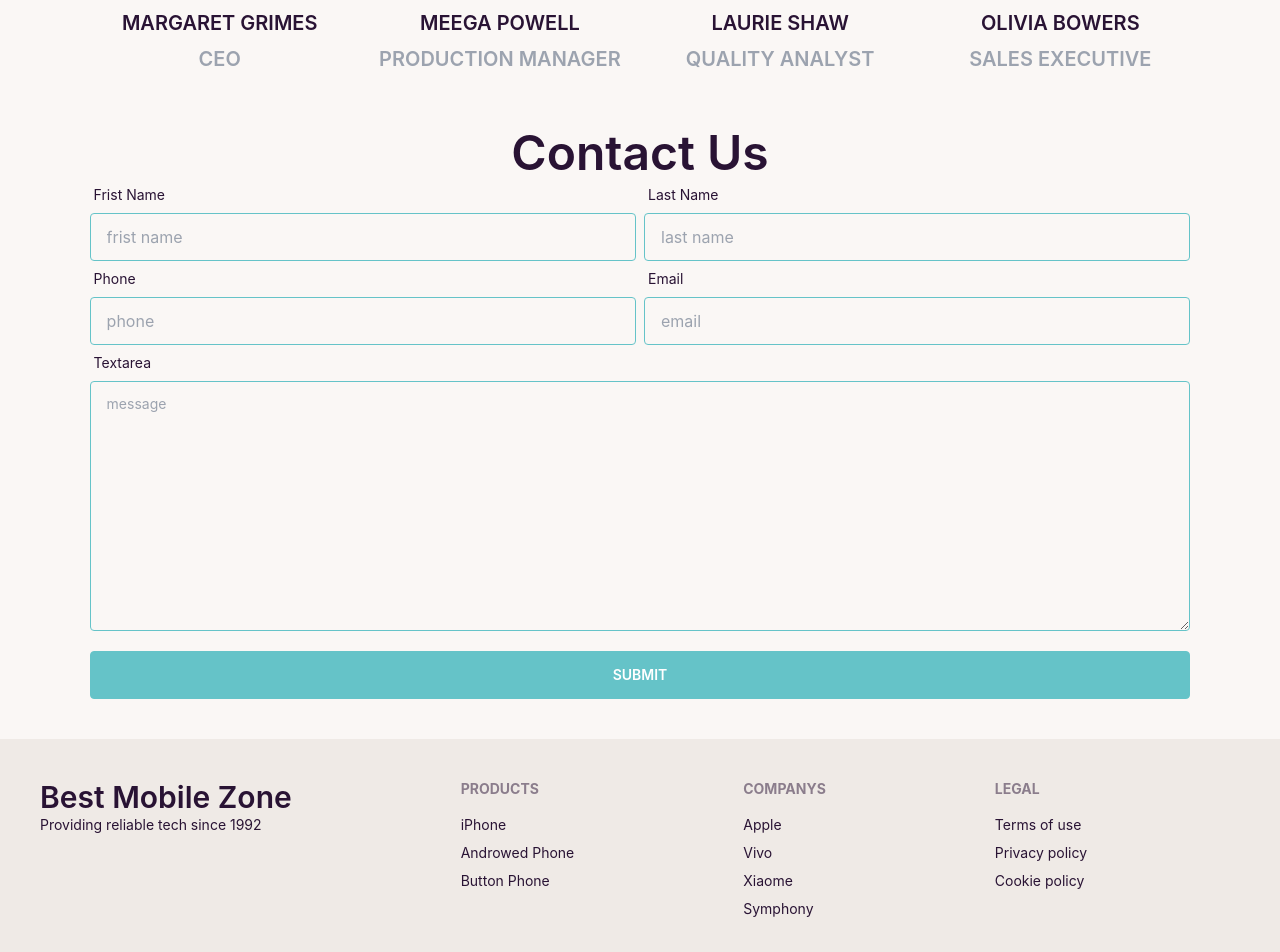
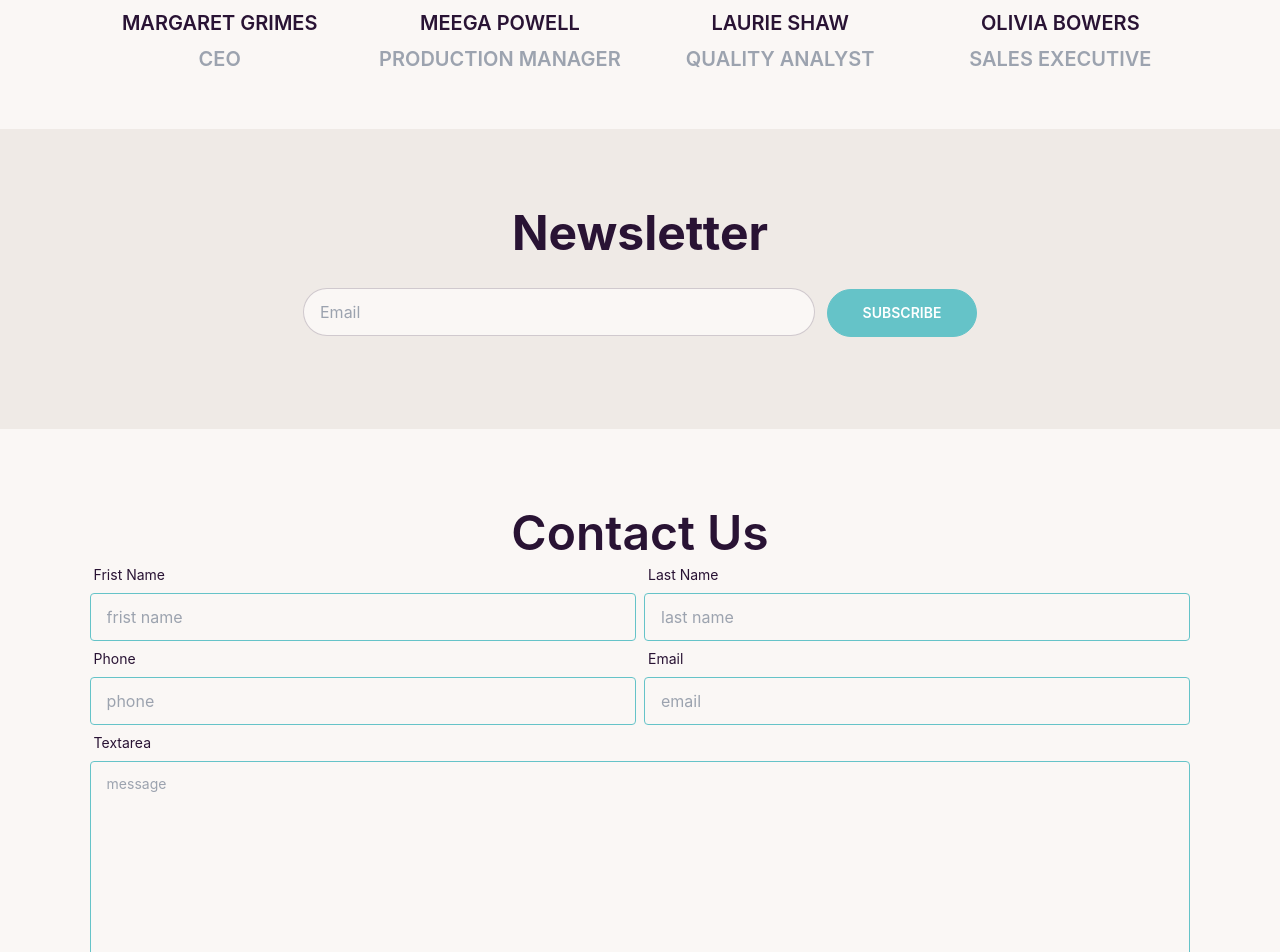
Before and after one commit to Mazharul430106/best-mobile-zone-clientsite-repo, a React (Create React App) app: page / in a window 1280 px wide. Shown: the part 2060-3012 px from the top of the page. Built offline with nearby package versions, Linux system fonts and the light colour scheme; no server answers.

Commit message:
added newsletter section

```diff
--- a/src/Pages/Home/Home/Home.js
+++ b/src/Pages/Home/Home/Home.js
@@ -6,6 +6,7 @@ import CarouselSlider from '../CarouselSlider/CarouselSlider';
 import Categories from '../Categories/Categories';
 import AboutUs from '../../AboutUs/AboutUs';
 import OurTeam from '../OurTeam/OurTeam';
+import Newsletter from '../Newsletter/Newsletter';
 
 const Home = () => {
     useTitle('Home');
@@ -16,6 +17,7 @@ const Home = () => {
             <Categories></Categories>
             <AdvertisementSection></AdvertisementSection>
             <OurTeam></OurTeam>
+            <Newsletter></Newsletter>
             <ContactSection></ContactSection>
         </div>
     );
--- a/src/Pages/Home/Newsletter/Newsletter.js
+++ b/src/Pages/Home/Newsletter/Newsletter.js
@@ -0,0 +1,19 @@
+import React from 'react';
+import './Newsletter.css'
+
+const Newsletter = () => {
+    return (
+        <div className='py-10'>
+            <div className=' px-[7%] text-center h-[300px] bg-base-200 text-base-content '>
+                <h1 className='pt-20 pb-5 text-5xl font-bold'>Newsletter</h1>
+                <form className=''>
+                    <input type="email" placeholder="Email" className=" input input-bordered xl:max-w-lg w-full " />
+                    <button type='submit' className='btn btn-primary xl:ml-3 lg:ml-3 ml-0 mt-3 xl:max-w-[150px] w-full text-white'>Subscribe</button>
+                </form>
+            </div>
+
+        </div>
+    );
+};
+
+export default Newsletter;
--- a/src/Pages/Home/OurTeam/OurTeam.js
+++ b/src/Pages/Home/OurTeam/OurTeam.js
@@ -1,8 +1,5 @@
 import React from 'react';
 import DisplayOurTeam from './DisplayOurTeam';
-
-
-
 
 const ourTeams = [
     {
@@ -27,12 +24,11 @@ const ourTeams = [
     }
 ]
 
-
 const OurTeam = () => {
     return (
         <div className='px-[7%] '>
             <div className='text-center py-10'>
-                <h1 className='text-5xl font-bold'>Our Team </h1>
+                <h1 className='text-5xl font-bold'>Meet Our Team </h1>
             </div>
             <div className='grid xl:grid-cols-4 lg:grid-cols-4 md:grid-cols-2 grid-cols-1 gap-5'>
                 {
--- a/src/Pages/Shared/Footer/Footer.js
+++ b/src/Pages/Shared/Footer/Footer.js
@@ -2,24 +2,24 @@ import React from 'react';
 import { Link } from 'react-router-dom';
 const Footer = () => {
     return (
-        <footer className="footer p-10 bg-base-200 text-base-content">
+        <footer className="footer py-20 bg-base-200 text-base-content px-[7%]">
             <div >
                 <p> <span className='text-3xl font-semibold'> Best Mobile Zone</span><br />Providing reliable tech since 1992</p>
             </div>
-            <div>
+            <div className='text-[18px] leading-6'>
                 <span className="footer-title">Products</span>
                 <Link className="link link-hover">iPhone</Link>
                 <Link className="link link-hover">Androwed Phone</Link>
                 <Link className="link link-hover">Button Phone</Link>
             </div>
-            <div>
+            <div className='text-[18px] leading-6'>
                 <span className="footer-title">Companys</span>
                 <Link className="link link-hover">Apple</Link>
                 <Link className="link link-hover">Vivo</Link>
                 <Link className="link link-hover">Xiaome</Link>
                 <Link className="link link-hover">Symphony</Link>
             </div>
-            <div>
+            <div className='text-[18px] leading-6'>
                 <span className="footer-title">Legal</span>
                 <Link className="link link-hover">Terms of use</Link>
                 <Link className="link link-hover">Privacy policy</Link>
```
Also changed, not shown: src/Pages/Home/Newsletter/Newsletter.css (added).
